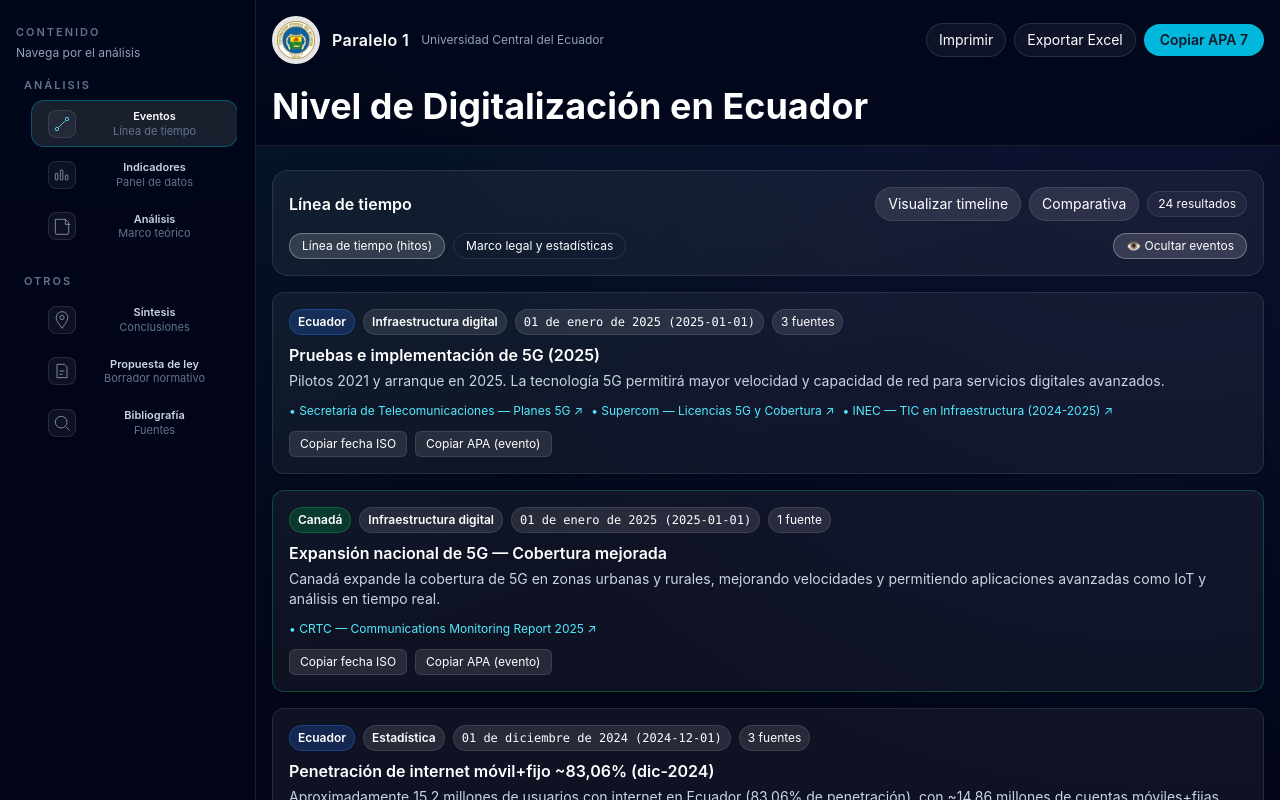
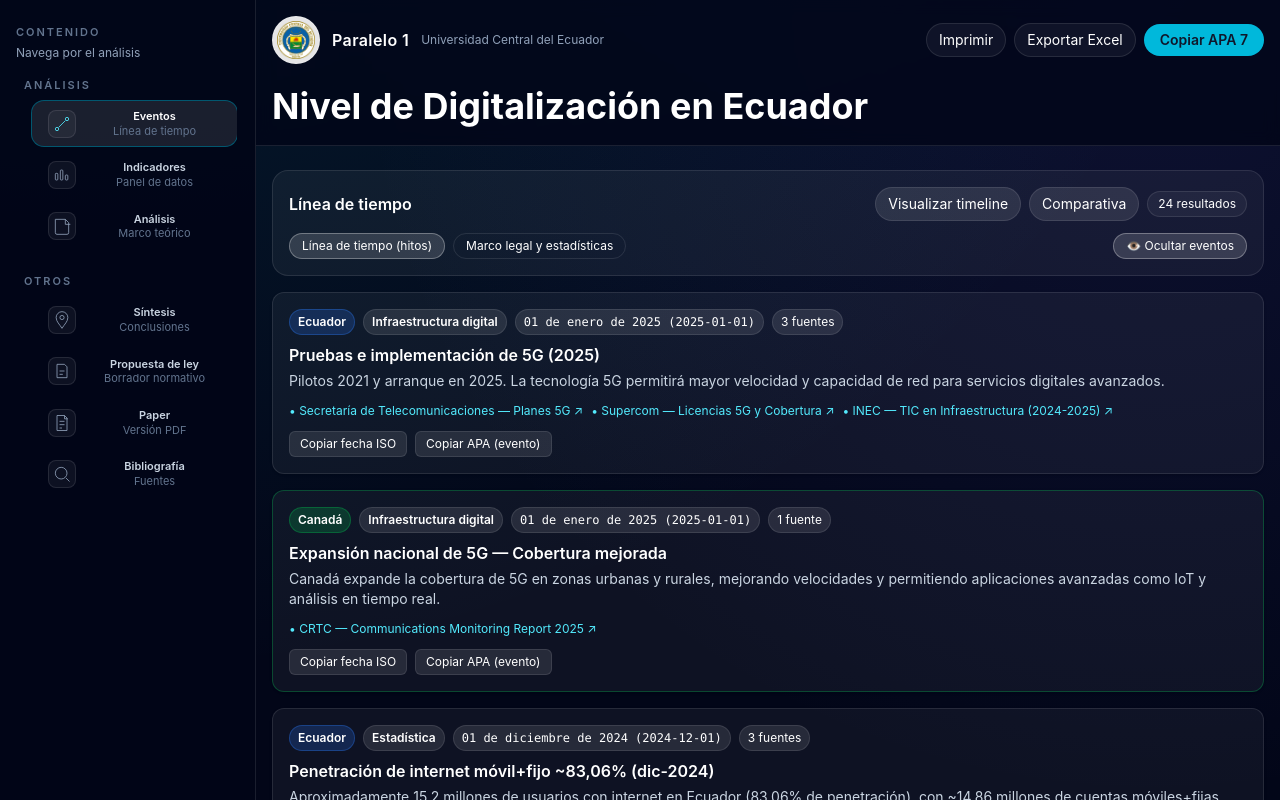
Before and after one commit to EddyFight39/Pagina-Web-Digitalizacion, a React (Vite) app: page /app in a window 1280 px wide. Shown: the top 800 px of the page. Built offline with nearby package versions, Linux system fonts and the light colour scheme.

Commit message:
feat: add PDF paper view and navigation
Add a new "Paper" section to display the "Paper Digitalización Ecuador" PDF in an iframe with a download link. Include a sidebar icon and navigation entry for the new section. Update the sidebar topics list to include the paper view.

```diff
--- a/src/App.jsx
+++ b/src/App.jsx
@@ -9,6 +9,7 @@ import { InternetUsageTable } from './components/InternetUsageTable.jsx'
 import { ReportInteractive } from './components/ReportInteractive.jsx'
 import { useEvents } from './hooks/useEvents.js'
 import ReactApexChart from 'react-apexcharts'
+import paperPdf from './assets/Paper Digitalizacion Ecuador.pdf'
 
 const COUNTRY_HEX = {
   Ecuador: '#f59e0b',
@@ -1278,6 +1279,39 @@ function PropuestaLeyView() {
   );
 }
 
+function PaperView() {
+  return (
+    <section
+      id="paper-section"
+      className="p-4 rounded-2xl border bg-white/5 border-white/10 scroll-mt-28"
+    >
+      <div className="flex flex-col gap-2 mb-3 md:flex-row md:items-center md:justify-between">
+        <div>
+          <h3 className="font-semibold">Paper — Digitalización en Ecuador</h3>
+          <p className="text-xs text-slate-400">
+            Versión en PDF del documento principal sobre el Índice de Digitalización Ecuador (IDE-EC).
+          </p>
+        </div>
+        <a
+          href={paperPdf}
+          target="_blank"
+          rel="noopener noreferrer"
+          className="px-3 py-1 text-xs rounded-full border border-white/10 bg-white/5 hover:bg-white/10"
+        >
+          Abrir en nueva pestaña
+        </a>
+      </div>
+      <div className="overflow-hidden rounded-xl border bg-slate-950 border-white/10">
+        <iframe
+          src={paperPdf}
+          title="Paper Digitalización Ecuador"
+          className="w-full h-[80vh]"
+        />
+      </div>
+    </section>
+  );
+}
+
 function BibliografiaView({ showBibliography, setShowBibliography, filtered, buildAPA }) {
   return (
     <section
@@ -1348,6 +1382,17 @@ function SidebarIcon({ id, active }) {
       </svg>
     );
   }
+  if (id === 'paper') {
+    return (
+      <svg className={cls} viewBox="0 0 24 24" fill="none" stroke="currentColor">
+        <path d="M6 3h9l3 3v15H6z" />
+        <path d="M15 3v4h4" />
+        <path d="M9 10h6" />
+        <path d="M9 14h6" />
+        <path d="M9 18h3" />
+      </svg>
+    );
+  }
   return (
     <svg className={cls} viewBox="0 0 24 24" fill="none" stroke="currentColor">
       <circle cx="11" cy="11" r="7" />
@@ -1371,6 +1416,7 @@ function SidebarNav({ activeTopic, onItemClick }) {
       items: [
         { id: 'conclusiones', label: 'Síntesis', description: 'Conclusiones' },
         { id: 'ley', label: 'Propuesta de ley', description: 'Borrador normativo' },
+        { id: 'paper', label: 'Paper', description: 'Versión PDF' },
         { id: 'bibliografia', label: 'Bibliografía', description: 'Fuentes' },
       ],
     },
@@ -1425,7 +1471,7 @@ function App() {
 
   const location = useLocation();
   const hash = (location.hash || '').replace('#', '');
-  const sidebarTopics = ['eventos', 'indicadores', 'informe', 'conclusiones', 'ley', 'bibliografia'];
+  const sidebarTopics = ['eventos', 'indicadores', 'informe', 'conclusiones', 'ley', 'paper', 'bibliografia'];
   const initialTopic = sidebarTopics.includes(hash) ? hash : 'eventos';
   const [isTimelineOpen, setIsTimelineOpen] = useState(false);
   const [isVerticalTimelineOpen, setIsVerticalTimelineOpen] = useState(false);
@@ -3478,6 +3524,8 @@ function App() {
                 />
               )}
 
+              {activeTopic === 'paper' && <PaperView />}
+
               {activeTopic === 'bibliografia' && (
                 <BibliografiaView
                   showBibliography={showBibliography}
```
Also changed, not shown: 1 other file (tests, documents, lock files or other folders).
